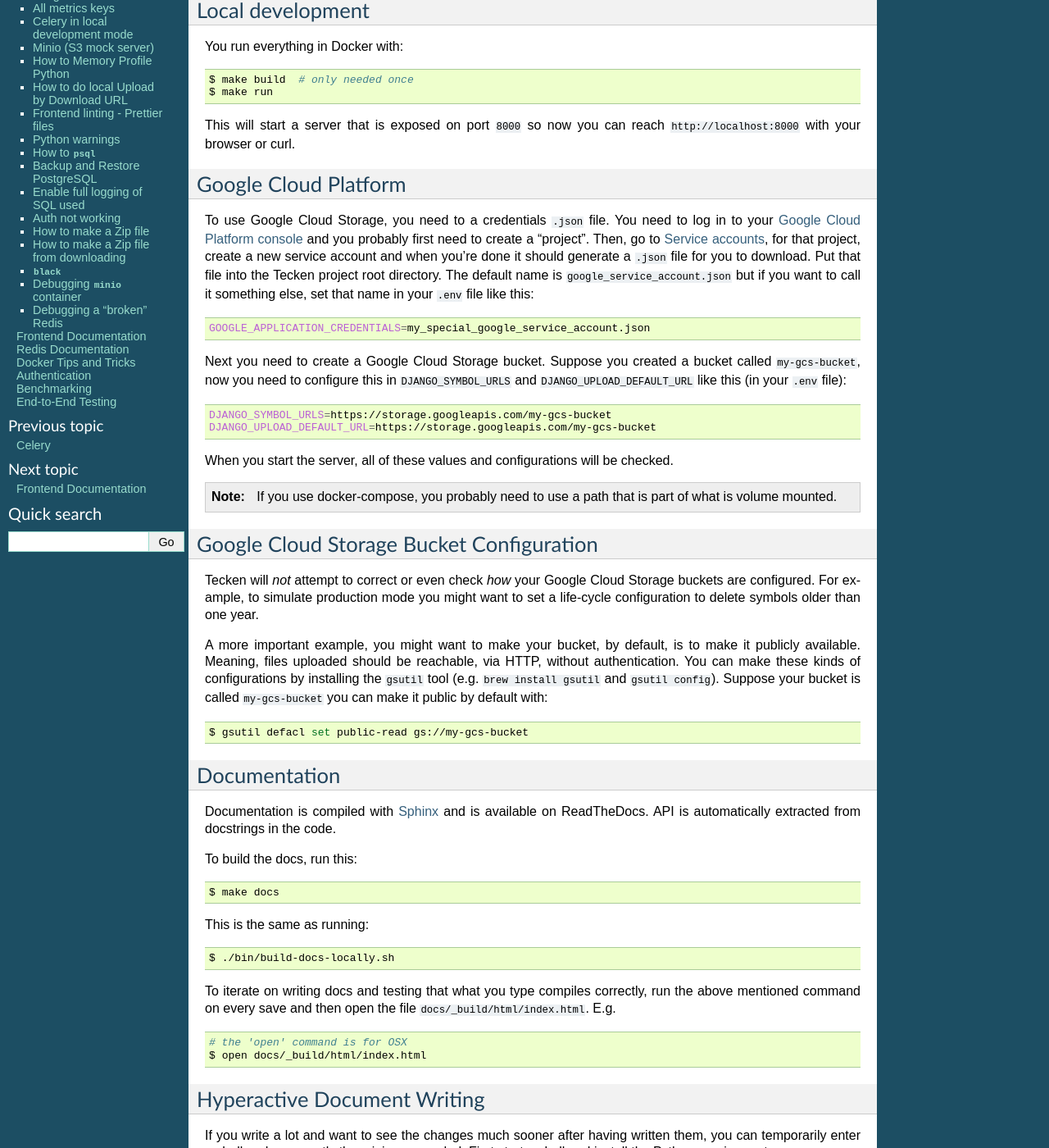
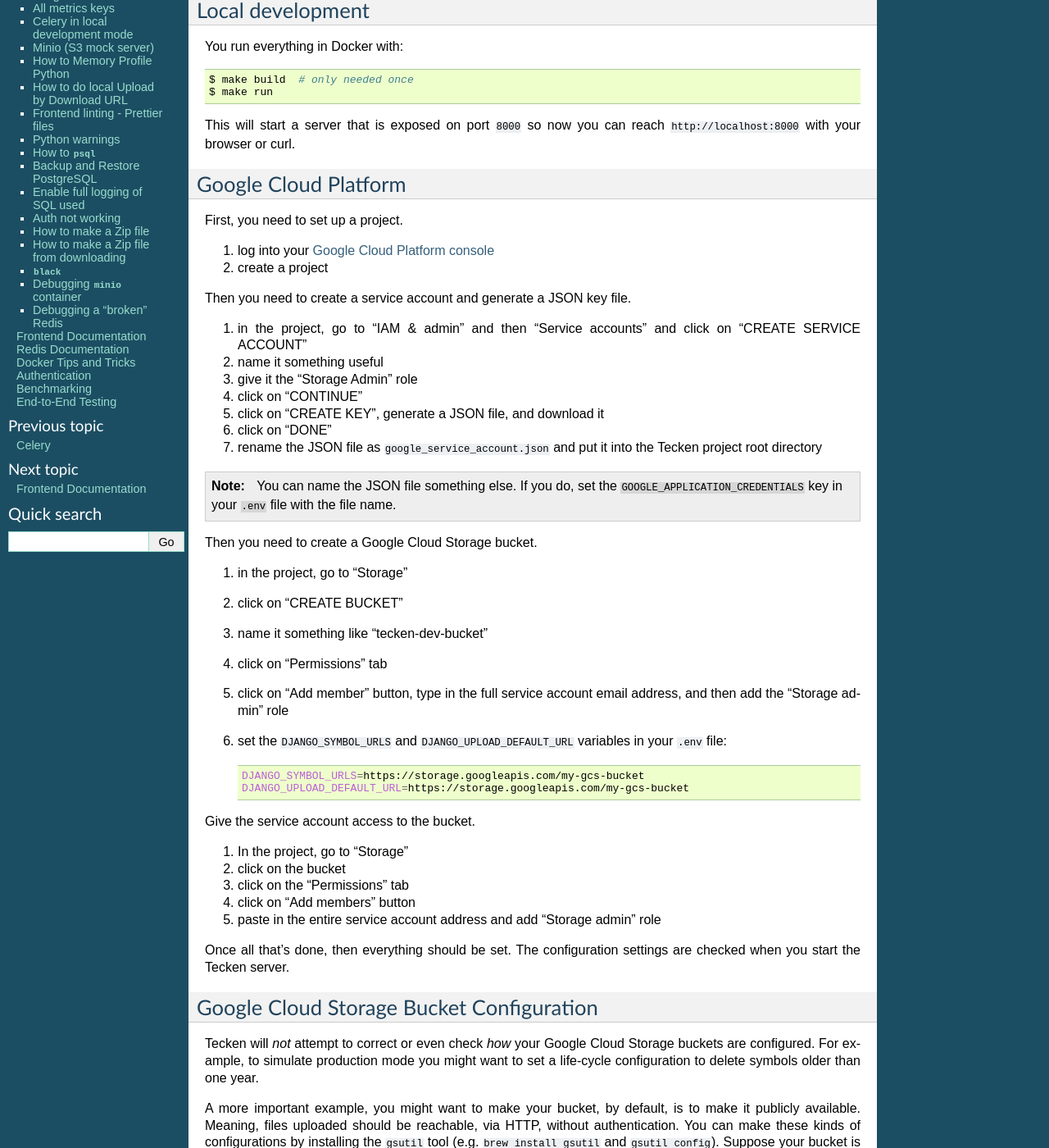
Before and after one commit to mozilla-services/tecken, a Sphinx documentation site: the page built from docs/dev.rst, in a window 1280 px wide and 1400 px high, scrolled down 546 px. Shown: the whole window at 82% size. Built offline with Sphinx 7.4.7, drawn with Linux system fonts in a browser that asks for light colours.

Commit message:
Update GCP dev docs

```diff
--- a/docs/dev.rst
+++ b/docs/dev.rst
@@ -45,36 +45,54 @@ reach ``http://localhost:8000`` with your browser or curl.
 Google Cloud Platform
 =====================
 
-To use Google Cloud Storage, you need to a credentials ``.json`` file.
-You need to log in to your
-`Google Cloud Platform console <https://console.cloud.google.com/>`_ and
-you probably first need to create a "project".
-Then, go to `Service accounts <https://console.cloud.google.com/iam-admin/serviceaccounts>`_,
-for that project, create a new service account and when you're done it should
-generate a ``.json`` file for you to download. Put that file into the Tecken
-project root directory. The default name is ``google_service_account.json``
-but if you want to call it something else, set that name in your ``.env`` file
-like this:
+First, you need to set up a project.
 
-.. code-block:: shell
+1. log into your `Google Cloud Platform console <https://console.cloud.google.com/>`_
+2. create a project
 
-    GOOGLE_APPLICATION_CREDENTIALS=my_special_google_service_account.json
+Then you need to create a service account and generate a JSON key file.
 
-Next you need to create a Google Cloud Storage bucket. Suppose you created
-a bucket called ``my-gcs-bucket``, now you need to configure this in
-``DJANGO_SYMBOL_URLS`` and ``DJANGO_UPLOAD_DEFAULT_URL`` like this (in
-your ``.env`` file):
+1. in the project, go to "IAM & admin" and then "Service accounts" and click on
+   "CREATE SERVICE ACCOUNT"
+2. name it something useful
+3. give it the "Storage Admin" role
+4. click on "CONTINUE"
+5. click on "CREATE KEY", generate a JSON file, and download it
+6. click on "DONE"
+7. rename the JSON file as ``google_service_account.json`` and put it into the
+   Tecken project root directory
 
-.. code-block:: shell
+.. Note::
 
-    DJANGO_SYMBOL_URLS=https://storage.googleapis.com/my-gcs-bucket
-    DJANGO_UPLOAD_DEFAULT_URL=https://storage.googleapis.com/my-gcs-bucket
+   You can name the JSON file something else. If you do, set the ``GOOGLE_APPLICATION_CREDENTIALS``
+   key in your ``.env`` file with the file name.
 
-When you start the server, all of these values and configurations will be
-checked.
+Then you need to create a Google Cloud Storage bucket.
 
-.. note:: If you use docker-compose, you probably need to use a path that is
-          part of what is volume mounted.
+1. in the project, go to "Storage"
+2. click on "CREATE BUCKET"
+3. name it something like "tecken-dev-bucket"
+4. click on "Permissions" tab
+5. click on "Add member" button, type in the full service account email address, and then
+   add the "Storage admin" role
+6. set the ``DJANGO_SYMBOL_URLS`` and ``DJANGO_UPLOAD_DEFAULT_URL`` variables
+   in your ``.env`` file:
+
+   .. code-block:: shell
+
+       DJANGO_SYMBOL_URLS=https://storage.googleapis.com/my-gcs-bucket
+       DJANGO_UPLOAD_DEFAULT_URL=https://storage.googleapis.com/my-gcs-bucket
+
+Give the service account access to the bucket.
+
+1. In the project, go to "Storage"
+2. click on the bucket
+3. click on the "Permissions" tab
+4. click on "Add members" button
+5. paste in the entire service account address and add "Storage admin" role
+
+Once all that's done, then everything should be set. The configuration settings
+are checked when you start the Tecken server.
 
 Google Cloud Storage Bucket Configuration
 =========================================
```
